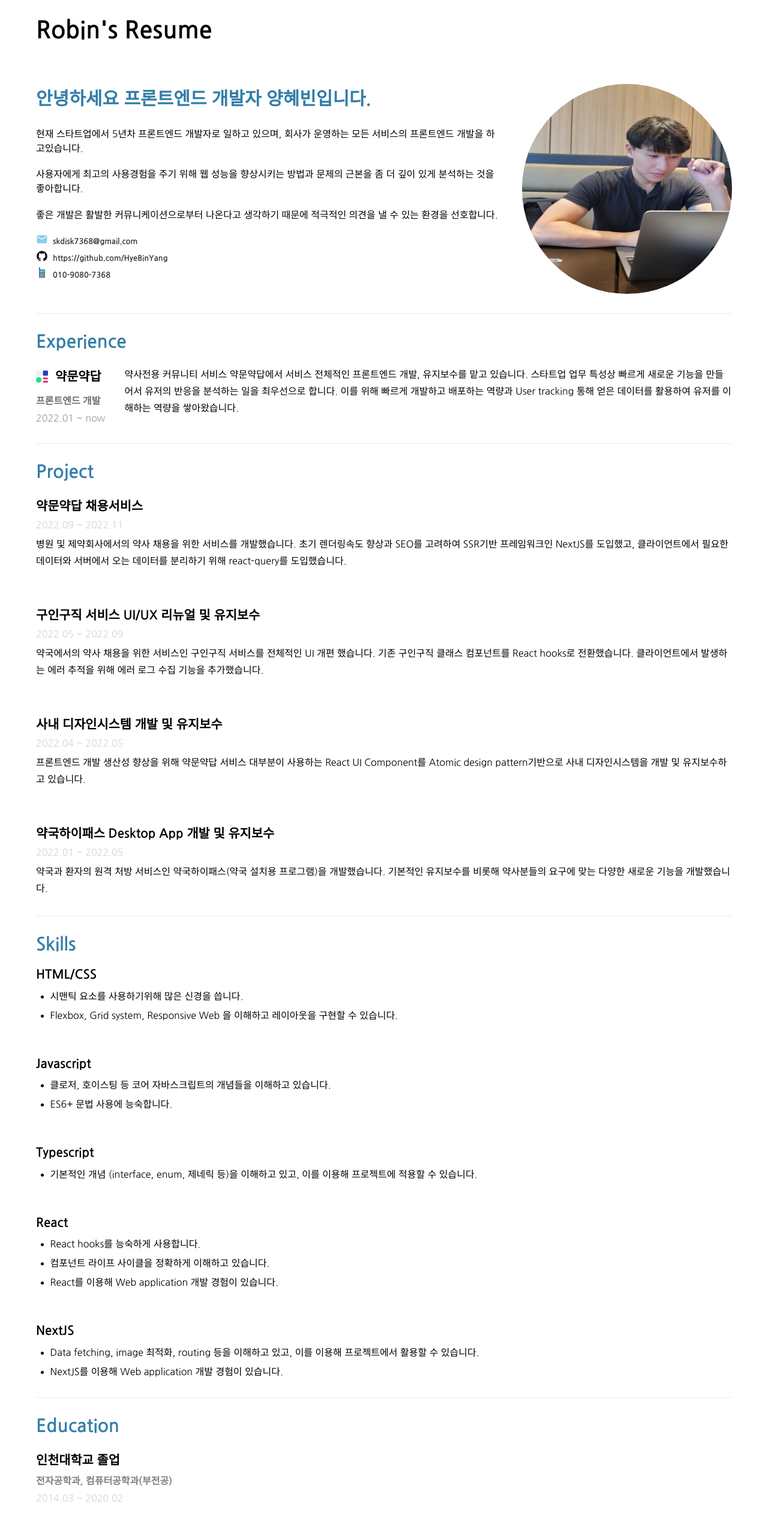
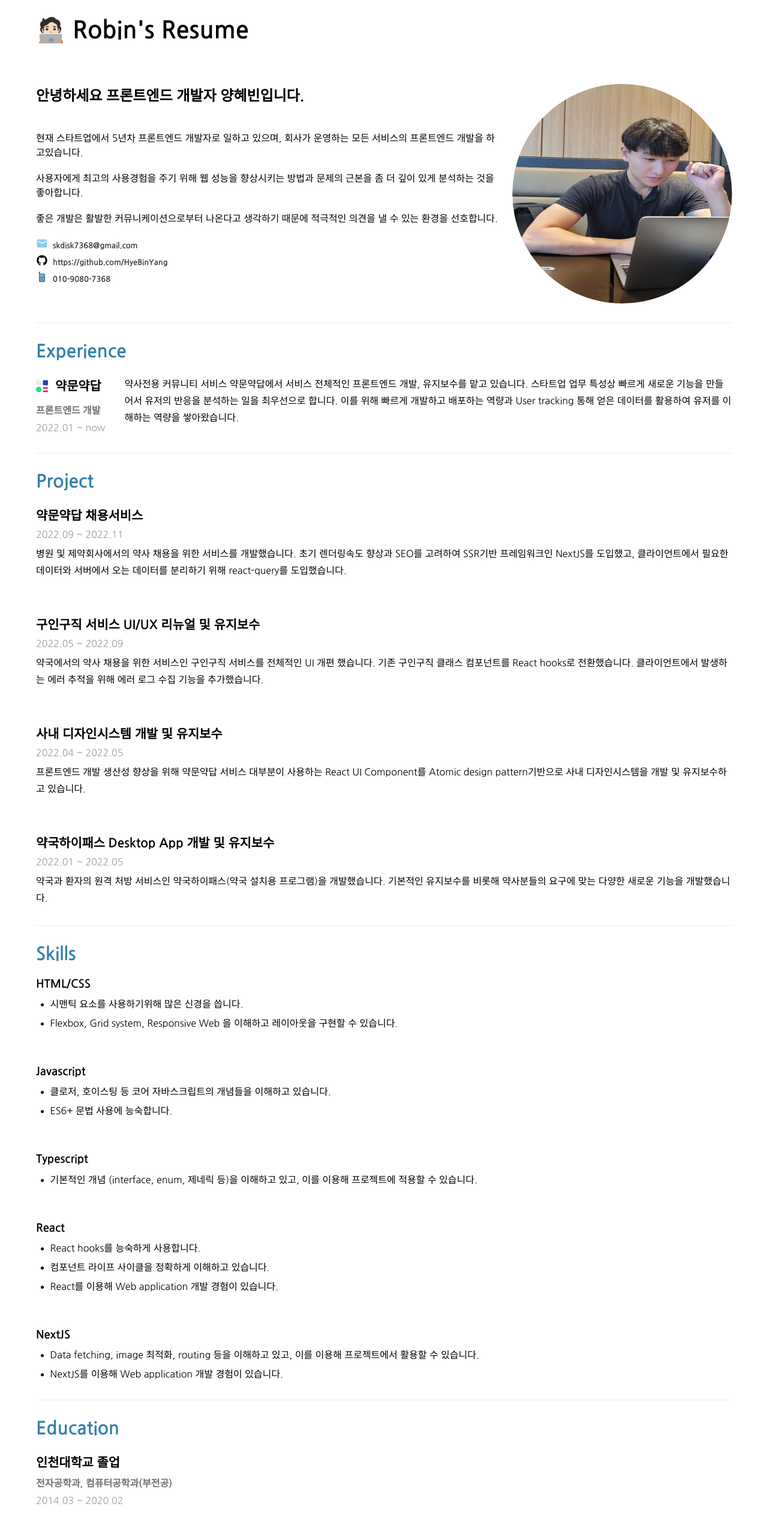
Before and after one commit to HyeBinYang/resume, a Gatsby site: page / in a window 1280 px wide. Shown: the whole page at 60% size. Built offline with nearby package versions, Linux system fonts and the light colour scheme; Gatsby itself is replaced by a stand-in of ours.

Commit message:
feat : 컴포넌트에 Text style 컴포넌트 적용

```diff
--- a/src/components/About.tsx
+++ b/src/components/About.tsx
@@ -3,9 +3,9 @@ import React, { useMemo } from "react";
 import { MdEmail } from "react-icons/md";
 import { AiFillGithub } from "react-icons/ai";
 import { FcCellPhone } from "react-icons/fc";
-import styled from "@emotion/styled";
-import { Flex, Link, SectionTitle } from "./style";
+import { color, Flex, Link, Text } from "./style";
 import { StaticImage } from "gatsby-plugin-image";
+import { css } from "@emotion/react";
 
 type ContactTitle = "email" | "github" | "phone";
 type Contact = {
@@ -34,9 +34,20 @@ const About = () => {
   }, [data.site.siteMetadata.about.contacts]);
 
   return (
-    <Flex as="section" gap={40}>
-      <div css={{ flex: 1 }}>
-        <SectionTitle>{data.site.siteMetadata.about.title}</SectionTitle>
+    <Flex
+      as="section"
+      alignItems="flex-start"
+      gap={20}
+      css={css`
+        @media (max-width: 750px) {
+          flex-direction: column-reverse;
+        }
+      `}
+    >
+      <div>
+        <Text as="h2" color={color.black} css={{ marginBottom: "1.75em" }}>
+          {data.site.siteMetadata.about.title}
+        </Text>
         <div
           css={{
             marginBottom: "1.3em",
@@ -46,14 +57,9 @@ const About = () => {
           }}
         >
           {splitParagraph(data.site.siteMetadata.about.content).map((sentence: string) => (
-            <p
-              key={sentence}
-              css={{
-                fontSize: "16px",
-              }}
-            >
+            <Text key={sentence} fontSize="16px">
               {sentence}
-            </p>
+            </Text>
           ))}
         </div>
         <Flex as="ul" gap={4} direction="column" css={{ marginBottom: "20px" }}>
@@ -61,28 +67,29 @@ const About = () => {
             <Flex as="li" key={contact.href} gap={8} alignItems="center">
               <span>{contactIcons[index]}</span>
               <Link href={contact.href}>
-                <strong
-                  css={{
-                    fontSize: "13px",
-                  }}
-                >
+                <Text as="strong" fontSize="13px">
                   {contact.href}
-                </strong>
+                </Text>
               </Link>
             </Flex>
           ))}
         </Flex>
       </div>
       <StaticImage
-        width={350}
-        height={350}
-        layout="fixed"
+        width={400}
+        height={400}
+        aspectRatio={1}
         loading="lazy"
         src="../images/profile.jpg"
         alt="내 프로필"
-        css={{
-          borderRadius: "50%",
-        }}
+        css={css`
+          border-radius: 50%;
+
+          @media (max-width: 750px) {
+            align-self: center;
+            margin-bottom: 1.25em;
+          }
+        `}
       />
     </Flex>
   );
--- a/src/components/Education.tsx
+++ b/src/components/Education.tsx
@@ -1,6 +1,6 @@
 import { graphql, useStaticQuery } from "gatsby";
 import React, { useMemo } from "react";
-import { Flex, ListTitle, SectionTitle } from "./style";
+import { color, Flex, Text } from "./style";
 
 type EducationData = {
   university: string;
@@ -16,13 +16,17 @@ const Education = () => {
 
   return (
     <section>
-      <SectionTitle>Education</SectionTitle>
+      <Text as="h2" color={color.blue} mr="0 0 0.875em 0" fontSize="1.875em">
+        Education
+      </Text>
       <Flex direction="column" gap={8}>
-        <ListTitle>{education.university} 졸업</ListTitle>
-        <p css={{ fontWeight: 700, color: "gray" }}>
+        <Text as="h3" fontSize="1.3em">
+          {education.university} 졸업
+        </Text>
+        <Text fontWeight={700} color={color.gray}>
           {education.major}, {education.minor}(부전공)
-        </p>
-        <p css={{ color: "lightgray" }}>{education.period}</p>
+        </Text>
+        <Text color={color.lightGray}>{education.period}</Text>
       </Flex>
     </section>
   );
--- a/src/components/Experience.tsx
+++ b/src/components/Experience.tsx
@@ -1,5 +1,5 @@
 import React, { useMemo } from "react";
-import { Flex, SectionTitle } from "./style";
+import { color, Flex, Text } from "./style";
 import { StaticImage } from "gatsby-plugin-image";
 import { graphql, useStaticQuery } from "gatsby";
 
@@ -21,18 +21,28 @@ const Experience = () => {
 
   return (
     <section>
-      <SectionTitle>Experience</SectionTitle>
+      <Text as="h2" color={color.blue} mr="0 0 0.875em 0" fontSize="1.875em">
+        Experience
+      </Text>
       {experiences.map((experience) => (
         <Flex key={experience.title} alignItems="flex-start" gap={32}>
-          <div>
+          <Flex direction="column" gap={8}>
             <Flex alignItems="center" gap={12}>
               <StaticImage width={20} height={20} layout="fixed" src="../images/YMYD_Logo.png" alt="약문약답 로고" />
-              <h3 css={{ lineHeight: "1.75em", fontSize: "1.3em" }}>{experience.title}</h3>
+              <Text as="h3" lineHeight="1.75em" fontSize="1.3em">
+                {experience.title}
+              </Text>
             </Flex>
-            <p css={{ margin: "8px 0 8px", fontWeight: 700, color: "rgba(55,53,47,0.7)" }}>{experience.job}</p>
-            <p css={{ color: "rgba(55,53,47,0.5)" }}>{experience.period}</p>
-          </div>
-          <p css={{ flex: 1, lineHeight: "1.75em" }}>{experience.content}</p>
+            <Text color={color.gray} fontWeight={700}>
+              {experience.job}
+            </Text>
+            <Text color={color.lightGray} fontWeight={500}>
+              {experience.period}
+            </Text>
+          </Flex>
+          <Text lineHeight="1.75em" css={{ flex: 1 }}>
+            {experience.content}
+          </Text>
         </Flex>
       ))}
     </section>
--- a/src/components/Header.tsx
+++ b/src/components/Header.tsx
@@ -17,7 +17,7 @@ const HeaderWrapper = styled.header`
 const Header = () => {
   return (
     <HeaderWrapper>
-      <h1 css={{ fontSize: "40px" }}>Robin's Resume</h1>
+      <h1 css={{ fontSize: "40px" }}>🧑🏻‍💻 Robin's Resume</h1>
     </HeaderWrapper>
   );
 };
--- a/src/components/Project.tsx
+++ b/src/components/Project.tsx
@@ -1,6 +1,6 @@
 import { graphql, useStaticQuery } from "gatsby";
 import React, { useMemo } from "react";
-import { Flex, ListTitle, SectionTitle } from "./style";
+import { color, Flex, Text } from "./style";
 
 type Project = {
   title: string;
@@ -17,13 +17,17 @@ const Project = () => {
 
   return (
     <section>
-      <SectionTitle>Project</SectionTitle>
+      <Text as="h2" color={color.blue} mr="0 0 0.875em 0" fontSize="1.875em">
+        Project
+      </Text>
       <Flex as="ul" direction="column" gap={60}>
         {projects.map((project) => (
           <Flex key={project.title} as="li" direction="column" gap={8}>
-            <ListTitle>{project.title}</ListTitle>
-            <p css={{ color: "lightgray" }}>{project.period}</p>
-            <p css={{ lineHeight: "1.75em" }}>{project.content}</p>
+            <Text as="h3" fontSize="1.3em">
+              {project.title}
+            </Text>
+            <Text color={color.lightGray}>{project.period}</Text>
+            <Text lineHeight="1.75em">{project.content}</Text>
           </Flex>
         ))}
       </Flex>
--- a/src/components/Skills.tsx
+++ b/src/components/Skills.tsx
@@ -1,6 +1,6 @@
 import { graphql, useStaticQuery } from "gatsby";
 import React, { useMemo } from "react";
-import { Flex, ListTitle, SectionTitle } from "./style";
+import { color, Flex, Text } from "./style";
 
 type Skill = {
   skill: string;
@@ -14,11 +14,15 @@ const Skills = () => {
 
   return (
     <section>
-      <SectionTitle>Skills</SectionTitle>
+      <Text as="h2" color={color.blue} mr="0 0 0.875em 0" fontSize="1.875em">
+        Skills
+      </Text>
       <Flex as="ul" direction="column" gap={60}>
         {skills.map((item) => (
           <div key={item.skill}>
-            <ListTitle mr="0 0 0.6em 0">{item.skill}</ListTitle>
+            <Text as="h3" mr="0 0 0.6em 0">
+              {item.skill}
+            </Text>
             <Flex direction="column" gap={8}>
               {item.contents.map((content) => (
                 <li
--- a/src/components/style.ts
+++ b/src/components/style.ts
@@ -1,4 +1,3 @@
-import { css } from "@emotion/react";
 import styled from "@emotion/styled";
 
 interface FlexProps {
@@ -8,9 +7,20 @@ interface FlexProps {
   style?: React.CSSProperties;
 }
 
-interface ListTitleProps {
+type TextProps = {
+  color?: string;
+  fontWeight?: number;
+  fontSize?: string;
+  lineHeight?: string;
   mr?: string;
-}
+};
+
+export const color = {
+  blue: "rgba(51, 126, 169)",
+  black: "#000000",
+  gray: "rgba(55,53,47,0.7)",
+  lightGray: "rgba(55,53,47,0.5)",
+};
 
 export const Flex = styled.div<FlexProps>`
   display: flex;
@@ -28,13 +38,10 @@ export const Link = styled.a`
   }
 `;
 
-export const SectionTitle = styled.h2`
-  color: rgba(51, 126, 169, 1);
-  margin-bottom: 0.875em;
-  font-size: 1.875em;
-`;
-
-export const ListTitle = styled.h3<ListTitleProps>`
-  font-size: 1.3em;
+export const Text = styled.p<TextProps>`
+  color: ${({ color }) => color};
+  font-weight: ${({ fontWeight }) => fontWeight};
+  font-size: ${({ fontSize }) => fontSize};
+  line-height: ${({ lineHeight }) => lineHeight};
   margin: ${({ mr }) => mr};
 `;
```
